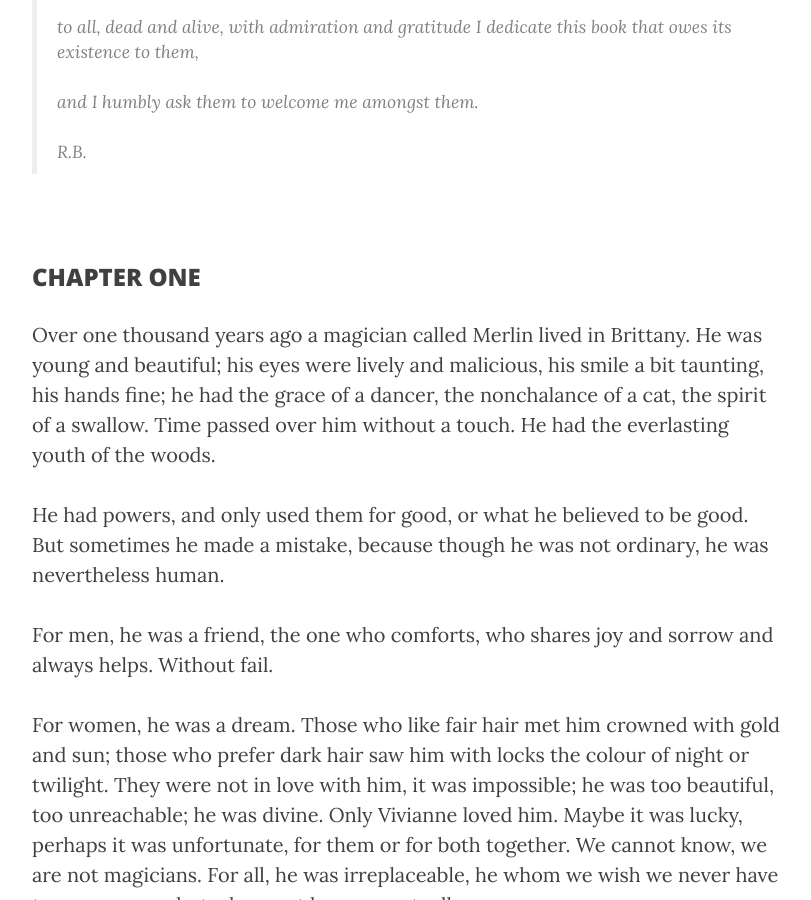
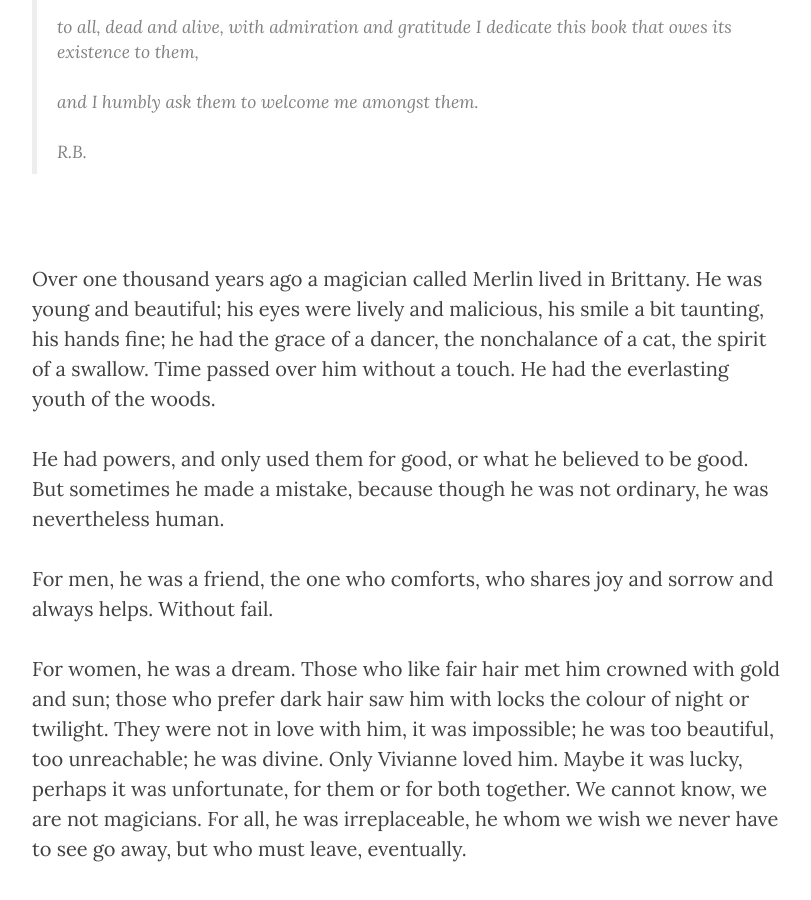
Before and after one commit to adriandgr/shifting-website, a Jekyll site: the page built from _posts/2015-05-27-enchanteur-part1.md, in a window 1280 px wide and 900 px high, scrolled down 2514 px. Shown: the whole window, without its empty margins (233-1044 px from the left). Built offline with Jekyll 4.4.1, drawn with Linux system fonts in a browser that asks for light colours; nearby versions of some CDN libraries.

Commit message:
onzo: the magician, edit2

```diff
--- a/_posts/2015-05-27-enchanteur-part1.md
+++ b/_posts/2015-05-27-enchanteur-part1.md
@@ -42,8 +42,6 @@ and I humbly ask them to welcome me amongst them.<br /><br />
 R.B.
 </blockquote> <br />
 
-<h3>CHAPTER ONE</h3>
-
 <p>Over one thousand years ago a magician called Merlin lived in Brittany.  He was young and beautiful; his eyes were lively and malicious, his smile a bit taunting, his hands fine; he had the grace of a dancer, the nonchalance of a cat, the spirit of a swallow. Time passed over him without a touch. He had the everlasting youth of the woods.</p>
 
 <p>He had powers, and only used them for good, or what he believed to be good. But sometimes he made a mistake, because though he was not ordinary, he was nevertheless human.</p>
```
